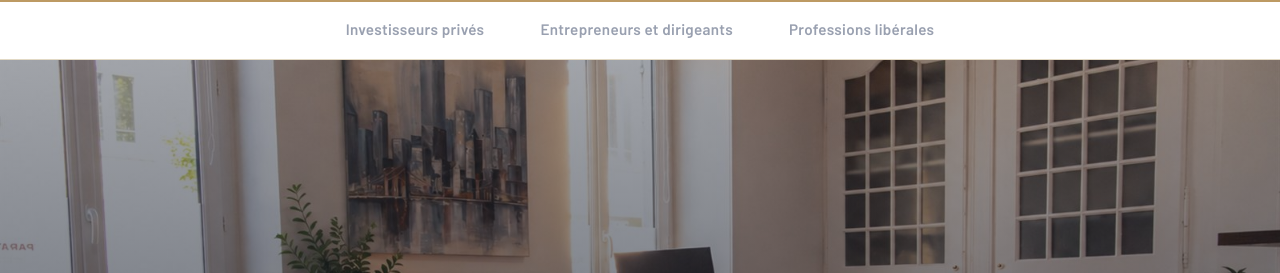
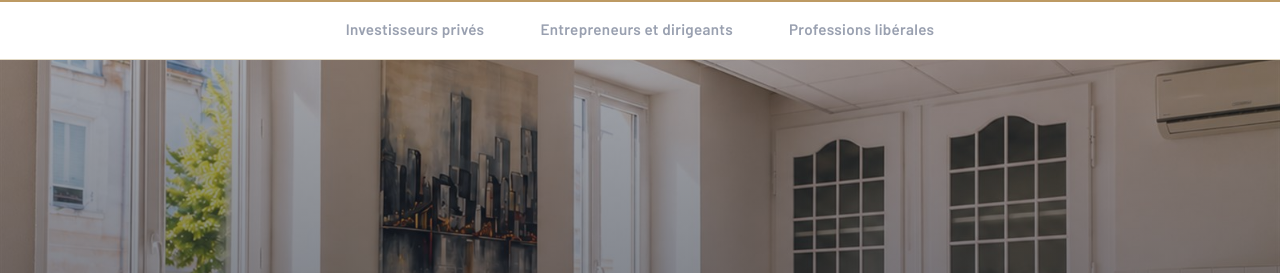
Before and after one commit to GuillaumeBoutin/conseilpatrimoine, a plain HTML site: page index.html in a window 1280 px wide. Shown: the part 86-359 px from the top of the page. Drawn offline with Linux system fonts and the light colour scheme.

Commit message:
Nouvelle version de la photo hero accueil (Accueil modif 2)

```diff
--- a/index.html
+++ b/index.html
@@ -110,7 +110,7 @@
 
 <section class="hero">
   <div class="hero-bg">
-    <img src="assets/img/cabinet-espace-convivial.jpg" alt="Bureau du cabinet L&amp;E Conseil Finance Patrimoine à Orléans">
+    <img src="assets/img/cabinet-espace-convivial-2.jpg" alt="Bureau du cabinet L&amp;E Conseil Finance Patrimoine à Orléans">
   </div>
   <div class="container">
     <div class="hero-text">
```
Also changed, not shown: assets/img/cabinet-espace-convivial-2.jpg (added).
